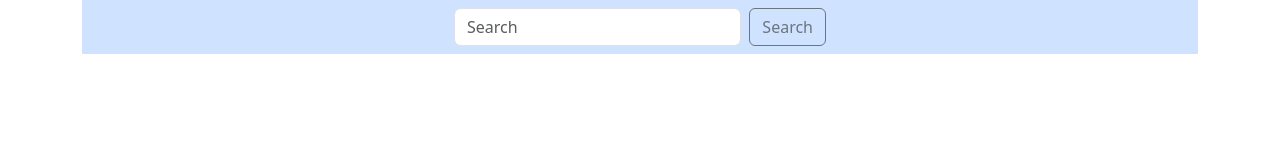
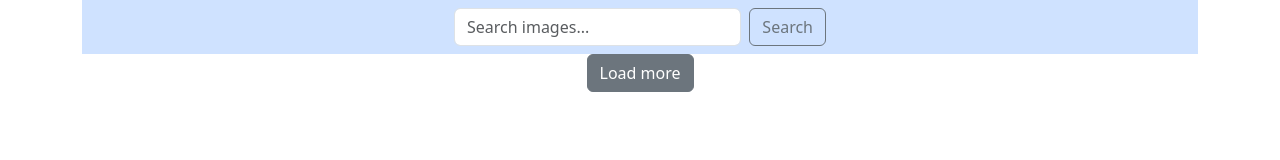
Before and after one commit to vladislav-slobodenjuk/goit-fs78-js-hw-11, a website built with Parcel: page src/index.html in a window 1280 px wide. Built offline with nearby package versions, Linux system fonts and the light colour scheme.

Commit message:
add packeges & loadMoreBtn & bootstrap classes

```diff
--- a/package.json
+++ b/package.json
@@ -18,10 +18,13 @@
     "url": "https://github.com/goitacademy/parcel-project-template/issues"
   },
   "dependencies": {
-    "modern-normalize": "^1.1.0"
+    "axios": "^1.4.0",
+    "modern-normalize": "^1.1.0",
+    "notiflix": "^3.2.6"
   },
   "devDependencies": {
     "@parcel/transformer-sass": "^2.6.0",
+    "buffer": "^6.0.3",
     "parcel": "^2.6.0",
     "parcel-reporter-clean-dist": "^1.0.4",
     "posthtml-include": "^1.7.4"
--- a/src/index.html
+++ b/src/index.html
@@ -13,18 +13,24 @@
     <link rel="stylesheet" href="./sass/index.scss" />
   </head>
   <body>
-    <div class="container" data-bs-theme="light">
-      <nav class="navbar navbar-expand-lg bg-body-tertiary bg-primary-subtle">
+    <div class="container text-center" data-bs-theme="light">
+      <nav class="navbar navbar-expand-lg bg-primary-subtle">
         <!-- <div class="container-fluid"> -->
         <div
           class="collapse navbar-collapse justify-content-center"
           id="navbarSupportedContent"
         >
-          <form class="d-flex col-md-4" role="search">
+          <form
+            class="d-flex col-md-4 search-form"
+            role="search"
+            id="search-form"
+          >
             <input
               class="form-control me-2"
-              type="search"
-              placeholder="Search"
+              type="text"
+              name="searchQuery"
+              autocomplete="off"
+              placeholder="Search images..."
               aria-label="Search"
             />
             <button class="btn btn-outline-secondary" type="submit">
@@ -34,24 +40,33 @@
         </div>
         <!-- </div> -->
       </nav>
-      <!-- <form class="search-form" id="search-form">
-        <input
-          type="text"
-          name="searchQuery"
-          autocomplete="off"
-          placeholder="Search images..."
-        />
-        <button type="submit">Search</button>
-      </form> -->
-      <div class="gallery">
+
+      <!-- <div class="gallery d-md-flex justify-content-md-center"> -->
+      <div class="gallery row row-cols-4">
         <!-- Карточки изображений -->
+
+        <!-- <div class="grid text-center">
+          <div class="g-col-6 g-col-md-4">.g-col-6 .g-col-md-4</div>
+          <div class="g-col-6 g-col-md-4">.g-col-6 .g-col-md-4</div>
+          <div class="g-col-6 g-col-md-4">.g-col-6 .g-col-md-4</div>
+        </div> -->
+
+        <!--
+        <div class="col">Column</div>
+        <div class="col">Column</div>
+        <div class="col">Column</div>
+        <div class="col">Column</div> -->
+      </div>
+
+      <div class="row text-center">
+        <div class="col align-self-center">
+          <button type="button" class="btn btn-secondary load-more">
+            Load more
+          </button>
+        </div>
       </div>
     </div>
-    <script type="module" src="./index.js"></script>
-    <!-- <div class="grid text-center">
-      <div class="g-col-6 g-col-md-4">.g-col-6 .g-col-md-4</div>
-      <div class="g-col-6 g-col-md-4">.g-col-6 .g-col-md-4</div>
-      <div class="g-col-6 g-col-md-4">.g-col-6 .g-col-md-4</div>
-    </div> -->
+
+    <script type="module" src="./js/index.js"></script>
   </body>
 </html>
--- /dev/null
+++ b/src/js/ImgServise.js
@@ -0,0 +1,5 @@
+import axios from 'axios';
+
+export class ImgService {
+  //
+}
--- /dev/null
+++ b/src/js/index.js
@@ -0,0 +1,9 @@
+import { ImgService } from './ImgServise';
+
+const refs = {
+  formEl: document.getElementById('search-form'),
+  loadMoreBtn: document.querySelector('.load-more'),
+  galleryEl: document.querySelector('.gallery'),
+};
+
+const { formEl, loadMoreBtn, galleryEl } = refs;
```
Also changed, not shown: src/index.js (deleted), 1 other file.
